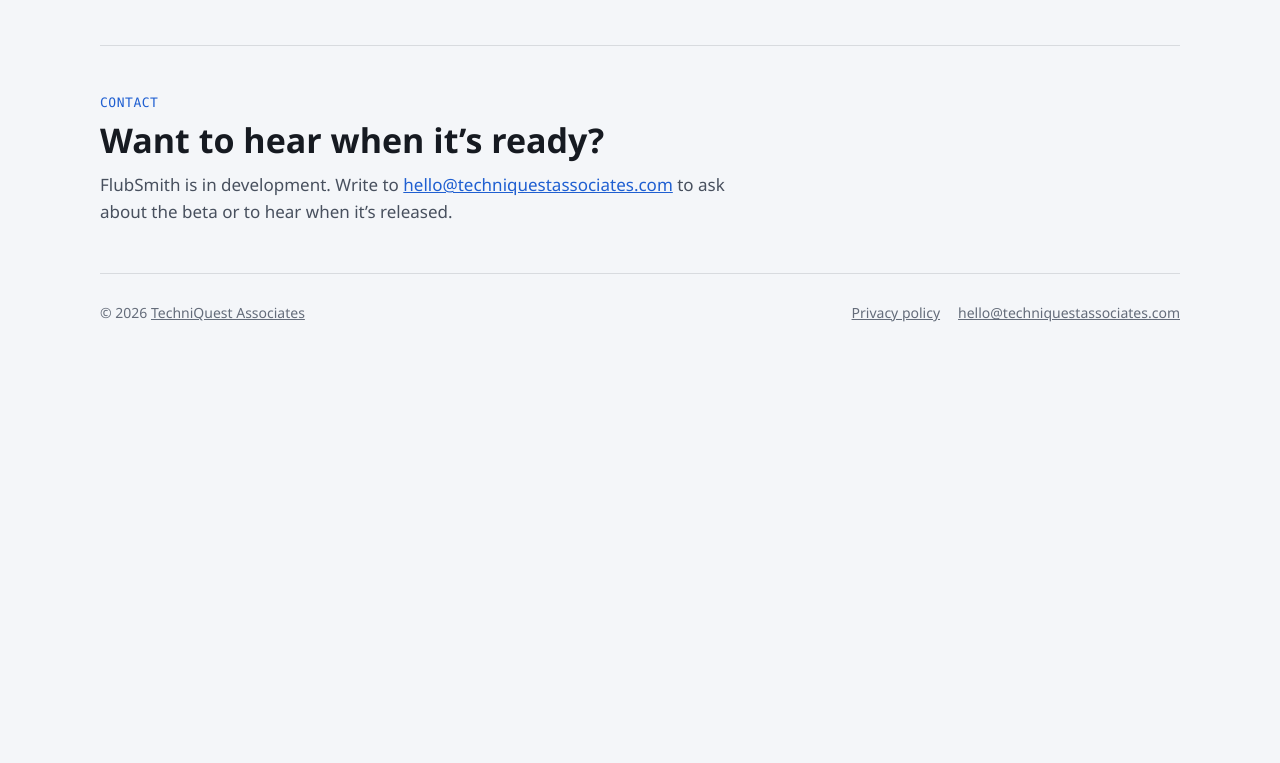
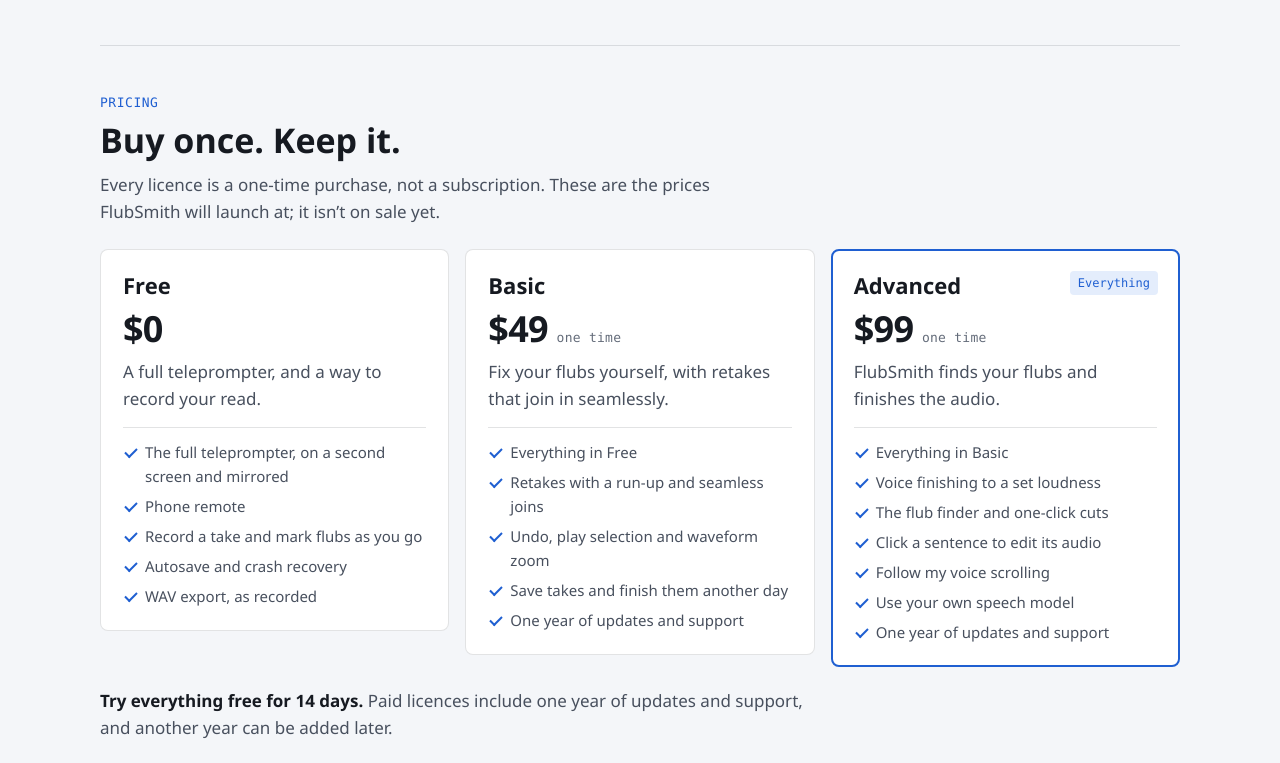
Before and after one commit to ScottDavis-GV/flubsmith.com, a plain HTML site: page index.html in a window 1280 px wide. Shown: the part 1717-2480 px from the top of the page. Before the commit the page ends 2082 px from the top, so only its background shows below. Drawn offline with Linux system fonts and the light colour scheme.

Commit message:
Add a pricing section
Show the three tiers at their launch prices (Free $0, Basic $49,
Advanced $99, each a one-time licence), what each includes, and the
14-day trial of every feature. Link it from the header.

Co-Authored-By: Claude Opus 5.5 <noreply@anthropic.com>

```diff
--- a/index.html
+++ b/index.html
@@ -28,6 +28,7 @@
     <a href="./" aria-current="page">Home</a>
     <a href="#what">What it does</a>
     <a href="#fix">Fixing a flub</a>
+    <a href="#pricing">Pricing</a>
     <a href="privacy.html">Privacy</a>
     <a href="mailto:hello@techniquestassociates.com?subject=FlubSmith">Contact</a>
   </nav>
@@ -100,6 +101,54 @@
     <p class="intro">FlubSmith records audio only. Speech features work in English. Takes save as one file with the audio, the script and every mark, so you can come back to them another day.</p>
   </section>
 
+  <section class="section" id="pricing" aria-labelledby="pricing-title">
+    <span class="eyebrow">Pricing</span>
+    <h2 id="pricing-title">Buy once. Keep it.</h2>
+    <p class="intro">Every licence is a one-time purchase, not a subscription. These are the prices FlubSmith will launch at; it isn’t on sale yet.</p>
+    <div class="plans">
+      <article class="plan">
+        <h3>Free</h3>
+        <p class="price">$0</p>
+        <p class="pitch">A full teleprompter, and a way to record your read.</p>
+        <ul>
+          <li>The full teleprompter, on a second screen and mirrored</li>
+          <li>Phone remote</li>
+          <li>Record a take and mark flubs as you go</li>
+          <li>Autosave and crash recovery</li>
+          <li>WAV export, as recorded</li>
+        </ul>
+      </article>
+      <article class="plan">
+        <h3>Basic</h3>
+        <p class="price">$49 <span>one time</span></p>
+        <p class="pitch">Fix your flubs yourself, with retakes that join in seamlessly.</p>
+        <ul>
+          <li>Everything in Free</li>
+          <li>Retakes with a run-up and seamless joins</li>
+          <li>Undo, play selection and waveform zoom</li>
+          <li>Save takes and finish them another day</li>
+          <li>One year of updates and support</li>
+        </ul>
+      </article>
+      <article class="plan feat">
+        <span class="tag">Everything</span>
+        <h3>Advanced</h3>
+        <p class="price">$99 <span>one time</span></p>
+        <p class="pitch">FlubSmith finds your flubs and finishes the audio.</p>
+        <ul>
+          <li>Everything in Basic</li>
+          <li>Voice finishing to a set loudness</li>
+          <li>The flub finder and one-click cuts</li>
+          <li>Click a sentence to edit its audio</li>
+          <li>Follow my voice scrolling</li>
+          <li>Use your own speech model</li>
+          <li>One year of updates and support</li>
+        </ul>
+      </article>
+    </div>
+    <p class="trial"><strong>Try everything free for 14 days.</strong> Paid licences include one year of updates and support, and another year can be added later.</p>
+  </section>
+
   <section class="section" id="contact" aria-labelledby="contact-title">
     <span class="eyebrow">Contact</span>
     <h2 id="contact-title">Want to hear when it’s ready?</h2>
--- a/site.css
+++ b/site.css
@@ -88,6 +88,23 @@ kbd { font: 600 0.85em var(--font-mono); padding: 1px 6px; border: 1px solid var
 .steps h3 { font-size: 19px; font-weight: 700; }
 .steps p { color: var(--ink-2); font-size: 16px; }
 
+/* ---------- Pricing ---------- */
+.plans { margin-top: 24px; display: grid; gap: 16px; grid-template-columns: repeat(3, minmax(0, 1fr)); align-items: start; }
+.plan { position: relative; background: var(--surface); border: 1px solid var(--rule); border-radius: 8px; padding: 22px; display: grid; gap: 10px; align-content: start; }
+/* The tag sits in the corner, so the heading and price line up across all three cards. */
+.plan .tag { position: absolute; top: 20px; right: 20px; }
+.plan.feat { border: 2px solid var(--accent); padding: 21px; }
+.plan h3 { font-size: 22px; font-weight: 700; }
+.plan .price { font: 700 36px/1.1 var(--font-display); letter-spacing: -0.02em; font-variant-numeric: tabular-nums; }
+.plan .price span { font: 500 13px/1 var(--font-mono); letter-spacing: 0.02em; color: var(--ink-3); }
+.plan .pitch { color: var(--ink-2); }
+.plan ul { margin: 4px 0 0; padding: 12px 0 0; border-top: 1px solid var(--rule); list-style: none; display: grid; gap: 6px; font-size: 15px; color: var(--ink-2); }
+.plan li { padding-left: 22px; position: relative; }
+.plan li::before { content: ""; position: absolute; left: 2px; top: 0.55em; width: 10px; height: 5px; border-left: 2px solid var(--accent); border-bottom: 2px solid var(--accent); transform: rotate(-45deg); }
+.tag { justify-self: start; font: 500 12px/1 var(--font-mono); padding: 6px 8px; border-radius: 4px; background: var(--accent-soft); color: var(--accent); }
+.trial { margin-top: 20px; max-width: 46rem; color: var(--ink-2); }
+.trial strong { color: var(--ink); }
+
 /* ---------- Footer ---------- */
 .site-foot { border-top: 1px solid var(--rule); padding-block: 28px 40px; display: flex; flex-wrap: wrap; justify-content: space-between; gap: 12px 24px; font-size: 14px; color: var(--ink-3); }
 .site-foot nav { display: flex; flex-wrap: wrap; gap: 4px 18px; }
@@ -108,6 +125,7 @@ kbd { font: 600 0.85em var(--font-mono); padding: 1px 6px; border: 1px solid var
   .hero { grid-template-columns: minmax(0, 1fr); }
   .take-figure { max-width: 420px; }
   .steps { grid-template-columns: repeat(2, minmax(0, 1fr)); }
+  .plans { grid-template-columns: minmax(0, 1fr); max-width: 520px; }
 }
 @media (max-width: 640px) {
   .hero { padding-block: 40px 32px; }
```
